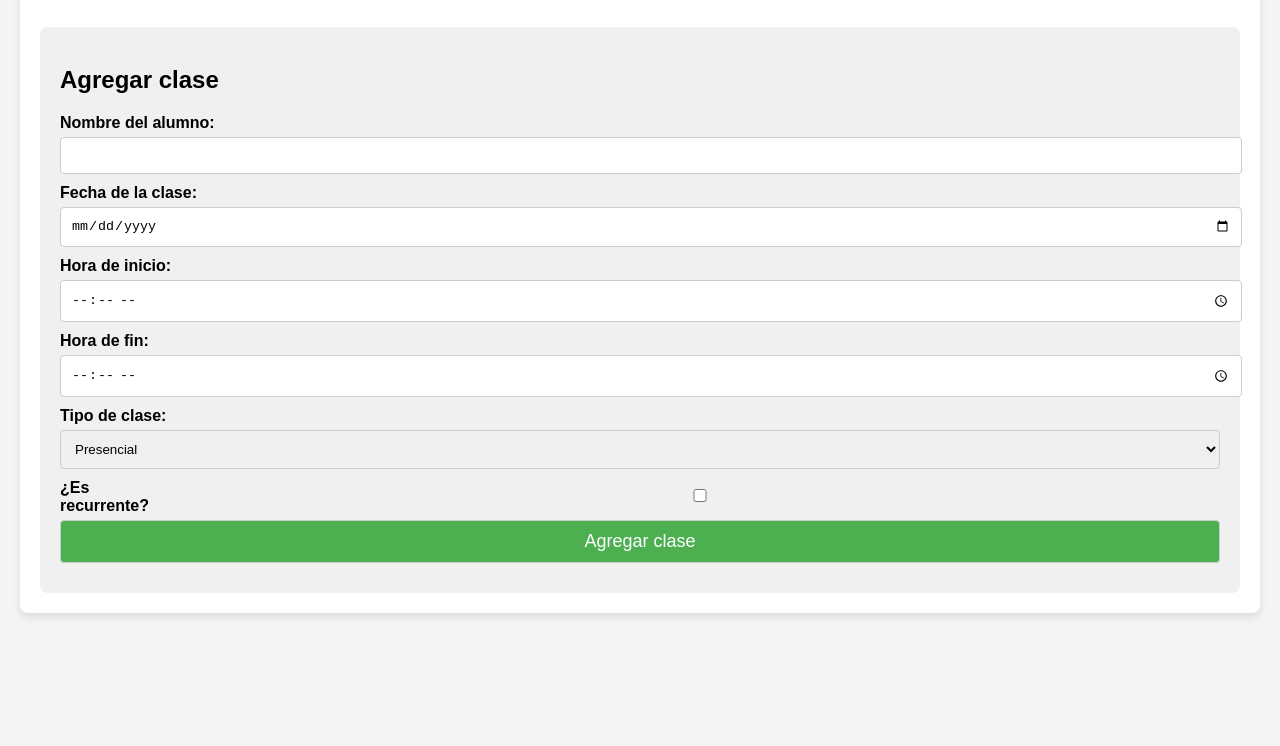
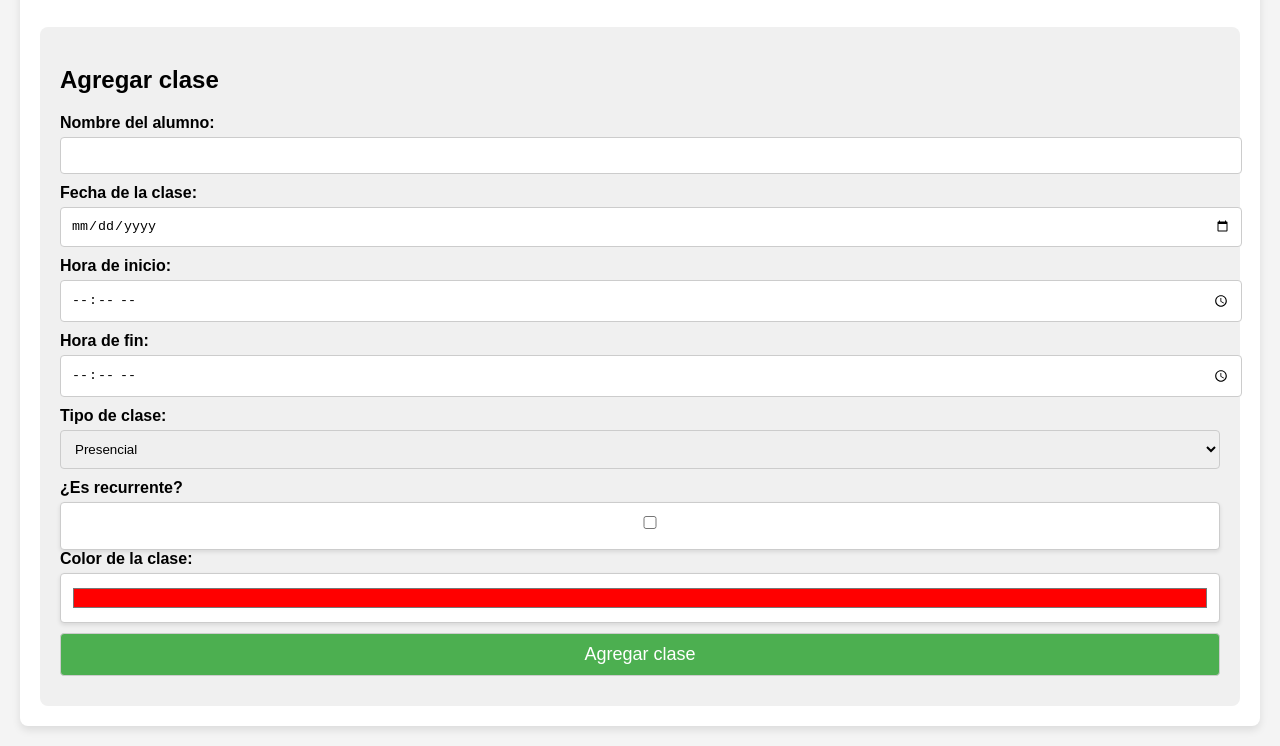
Before and after one commit to Alberto-Jove-Lafuente/CalendarioClases, a plain HTML site: page index.html in a window 1280 px wide. Shown: the part 1299-2045 px from the top of the page. Before the commit the page ends 1932 px from the top, so only its background shows below. Drawn offline with Linux system fonts and the light colour scheme.

Commit message:
color modificado 2

```diff
--- a/app.js
+++ b/app.js
@@ -5,7 +5,7 @@ let selectedMonth = currentDate.getMonth();
 let selectedYear = currentDate.getFullYear();
 
 // Función para generar un color único basado en el nombre del alumno
-function generateColorForStudent(name) {
+/*function generateColorForStudent(name) {
     // Convertimos el nombre en un valor único numérico
     let uniqueValue = 0;
     for (let i = 0; i < name.length; i++) {
@@ -19,7 +19,19 @@ function generateColorForStudent(name) {
 
     // Generamos un color RGB
     return `rgb(${red}, ${green}, ${blue})`;
-}
+
+    let hash = 0;
+    for (let i = 0; i < name.length; i++) {
+        hash = name.charCodeAt(i) + ((hash << 5) - hash);
+    }
+
+    // Asegura un rango amplio de tonos (de 0 a 360 grados en el círculo cromático)
+    const hue = Math.abs(hash % 360);
+    const saturation = 70 + (hash % 30); // Entre 70% y 100% para colores vibrantes
+    const lightness = 50 + (hash % 20);  // Entre 50% y 70% para evitar colores muy claros/oscuros
+
+    return `hsl(${hue}, ${saturation}%, ${lightness}%)`;
+}*/
 
 // Función para cargar el calendario
 function loadCalendar() {
@@ -73,7 +85,7 @@ function loadCalendar() {
                 const classItem = document.createElement('p');
                 const classType = cls.type === 'O' ? '🟢 O' : '🔵 P';
                 classItem.textContent = `${cls.name} (${cls.start} - ${cls.end}) [${classType}]`;
-                classItem.style.backgroundColor = generateColorForStudent(cls.name);
+                classItem.style.backgroundColor = cls.color || '#ccc'; // Usa el color guardado o un gris por defecto
                 classList.appendChild(classItem);
             });
 
@@ -107,7 +119,7 @@ function cleanOldClasses() {
 }
 
 // Agregar clase y gestionar recurrencia
-function addRecurringClasses(studentName, startTime, endTime, classDate, classType) {
+function addRecurringClasses(studentName, startTime, endTime, classDate, classType, color) {
     let classes = JSON.parse(localStorage.getItem('classes')) || [];
     let currentDate = new Date(classDate);
     const endDate = new Date('2025-07-01');
@@ -118,7 +130,8 @@ function addRecurringClasses(studentName, startTime, endTime, classDate, classTy
             name: studentName,
             start: startTime,
             end: endTime,
-            type: classType
+            type: classType,
+            color: color
         });
         currentDate.setDate(currentDate.getDate() + 7); // Avanzar una semana
     }
@@ -155,20 +168,22 @@ document.getElementById('add-class-form').addEventListener('submit', (e) => {
     const classDate = document.getElementById('class-date').value; // Obtener la fecha seleccionada
     const classType = document.getElementById('class-type').value; // Nuevo campo
     const isRecurring = document.getElementById('is-recurring').checked; // es recurrente la clase
+    const color = document.getElementById('class-color').value; // se obtiene el color
 
     if (!studentName || !startTime || !endTime || !classDate) return;
 
     let classes = JSON.parse(localStorage.getItem('classes')) || [];
 
     if (isRecurring) {
-        addRecurringClasses(studentName, startTime, endTime, classDate, classType);
+        addRecurringClasses(studentName, startTime, endTime, classDate, classType, color);
     } else {
         classes.push({
             date: classDate,
             name: studentName,
             start: startTime,
             end: endTime,
-            type: classType
+            type: classType,
+            color: color
         });
         localStorage.setItem('classes', JSON.stringify(classes));
     }
--- a/index.html
+++ b/index.html
@@ -50,10 +50,13 @@
                     <option value="O">Online</option>
                 </select>
 
+                <label for="is-recurring">¿Es recurrente?</label>
                 <div class="checkbox-container">
-                    <label for="is-recurring">¿Es recurrente?</label>
                     <input type="checkbox" id="is-recurring">
                 </div>
+
+                <label for="class-color">Color de la clase:</label>
+                <input type="color" id="class-color" name="class-color" value="#ff0000">
 
                 <button type="submit">Agregar clase</button>
             </form>
--- a/styles.css
+++ b/styles.css
@@ -142,15 +142,36 @@ button:hover {
     border: 1px solid #ccc;
 }
 
-.checkbox-container {
-    display: flex;
-    align-items: center;
-    gap: 10px;
+#is-recurring {
+    margin-left: 10px;
 }
 
-.checkbox-container label {
-    margin: 0;
+#class-color {
+    display: block;
+    width: 50px;
+    height: 50px;
+    border: none;
+    border-radius: 4px;
+    cursor: pointer;
+    margin-bottom: 10px;
 }
+
+#class-color:focus {
+    outline: 2px solid #4CAF50;
+}
+
+#is-recurring, #class-color {
+    margin-bottom: 20px;
+}
+
+.checkbox-container, #class-color {
+    padding: 10px;
+    background-color: white;
+    border: 1px solid #ccc;
+    border-radius: 4px;
+    box-shadow: 0 2px 4px rgba(0, 0, 0, 0.1);
+}
+
 
 /* Responsividad */
 @media (max-width: 768px) {
```
